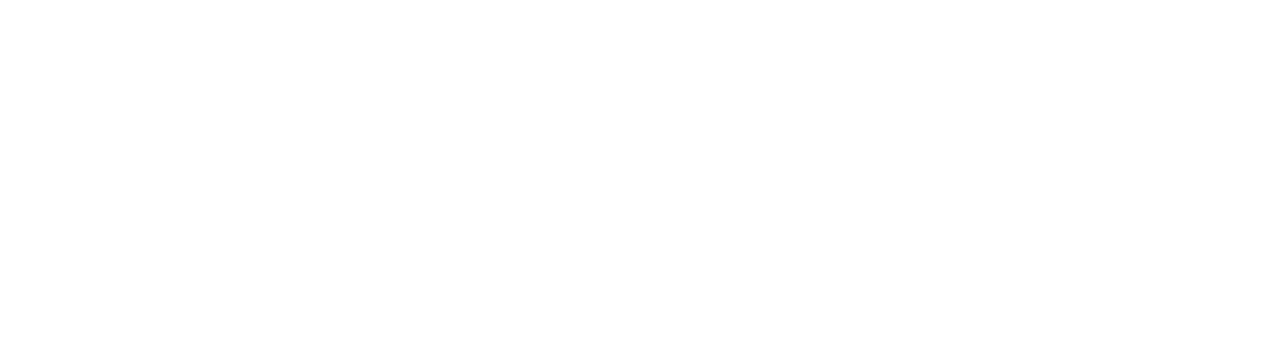
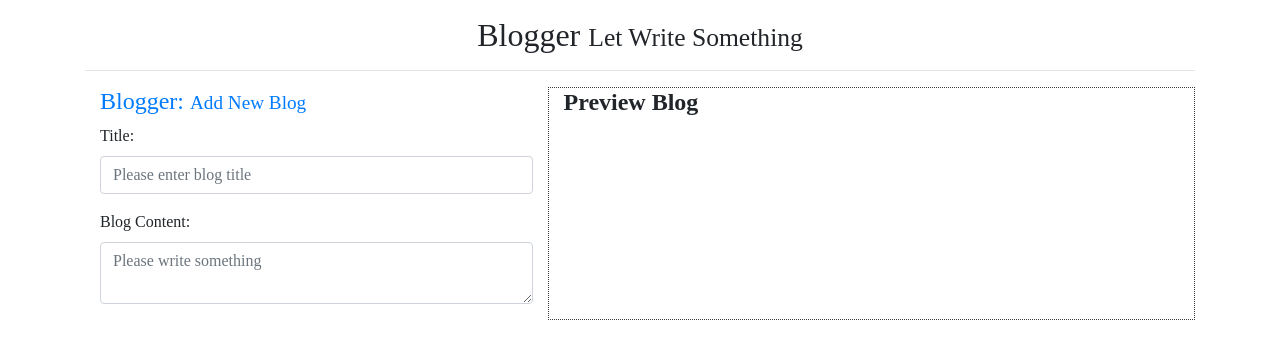
Before and after one commit to aakritsubedi/learning-vuejs, a Vue app: page /advance/inputBinding in a window 1280 px wide. Shown: the top 342 px of the page. Built offline with nearby package versions, Linux system fonts and the light colour scheme.

Commit message:
Input Binding: Input[text] Fields

```diff
--- /dev/null
+++ b/src/components/20InputBinding/20AddBlog.vue
@@ -0,0 +1,63 @@
+<template>
+  <div class="container mt-3">
+    <div id="add-blog">
+      <div class="row">
+        <div class="col-md-5">
+          <h4 class="text-primary">
+            Blogger:
+            <small>Add New Blog</small>
+          </h4>
+          <form action>
+            <div class="form-group">
+              <label for="title">Title:</label>
+              <input
+                type="text"
+                placeholder="Please enter blog title"
+                class="form-control"
+                v-model.lazy="blog.title"
+                required
+              />
+            </div>
+            <div class="form-group">
+              <label for="title">Blog Content:</label>
+              <textarea
+                placeholder="Please write something"
+                class="form-control"
+                v-model="blog.content"
+                required
+              ></textarea>
+            </div>
+          </form>
+        </div>
+        <div class="col-md-7" id="preview">
+          <h4 class="font-weight-bold">Preview Blog</h4>
+          <h3>{{ blog.title }}</h3>
+          <p id="blog-content">{{ blog.content }}</p>
+        </div>
+      </div>
+    </div>
+  </div>
+</template>
+
+<script>
+export default {
+  name: "AddBlog",
+  data() {
+    return {
+      blog: {
+        title: "",
+        content: ""
+      }
+    };
+  }
+};
+</script>
+
+<style scoped>
+#preview {
+  border: 1px dotted #3a3a3a;
+}
+#blog-content {
+  text-indent: 25px;
+}
+</style>
--- a/src/router/index.js
+++ b/src/router/index.js
@@ -21,6 +21,7 @@
 import LifeCycleHooks from "@/views/17LifecycleHooks";
 import Slots from "@/views/18Slots";
 import DynamicComponent from "@/views/19DynamicComponent";
+import InputBinding from "@/views/20InputBinding";
 
 Vue.use(Router);
 
@@ -123,6 +124,11 @@
     path: "/advance/dynamicComponent",
     name: "DynamicComponent",
     component: DynamicComponent
+  },
+  {
+    path: "/advance/inputBinding",
+    name: "InputBinding",
+    component: InputBinding
   }
 ];
 
--- /dev/null
+++ b/src/views/20InputBinding.vue
@@ -0,0 +1,30 @@
+<template>
+  <div class="container mt-3">
+    <h2 class="text-center">Blogger <small>Let Write Something</small></h2>
+    <hr>
+    <AddBlog />
+  </div>
+</template>
+
+<script>
+import AddBlog from "../components/20InputBinding/20AddBlog";
+
+export default {
+  name: "InputBinding",
+  components: {
+    AddBlog
+  },
+  data() {
+    return {
+
+    }
+  },
+  methods: {
+
+  }
+}
+</script>
+
+<style lang="stylus" scoped>
+
+</style>
--- a/src/views/Dashboard.vue
+++ b/src/views/Dashboard.vue
@@ -47,7 +47,8 @@
         {sn: 17, title: 'Event: Event Bus', code:'#', link:'/event/eventBus'},
         {sn: 18, title: 'Advance: LifeCycle Hooks', code:'#', link:'/advance/lifeCycleHooks'},
         {sn: 19, title: 'Advance: Slot in VueJs', code:'#', link:'/advance/slots'},
-        {sn: 20, title: 'Advance: Dynamic Component', code:'#', link:'/advance/dynamicComponent'}
+        {sn: 20, title: 'Advance: Dynamic Component', code:'#', link:'/advance/dynamicComponent'},
+        {sn: 21, title: 'Advance: Input Binding (Blog)', code:'#', link:'/advance/inputBinding'}
       ]
     }
   }
```
